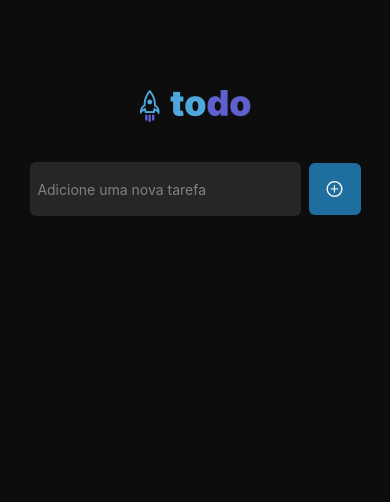
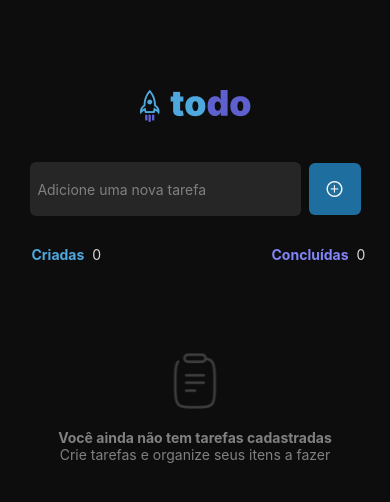
Before and after one commit to Limatrindade/challenge-to-do-list, a React Native app: screen / in a window 390 px wide. Shown: the top 502 px of the page. Built offline with nearby package versions, Linux system fonts and the light colour scheme.

Commit message:
feat: finally screen todo empty

```diff
--- a/src/screens/Home.tsx
+++ b/src/screens/Home.tsx
@@ -1,4 +1,4 @@
-import { View, StyleSheet, Image } from "react-native";
+import { View, StyleSheet, Image, Text } from "react-native";
 import TodoDescription from "../components/TodoDescription";
 
 export default function Home() {
@@ -8,6 +8,23 @@ export default function Home() {
         <Image source={require('../../assets/Logo.png')} />
       </View>
       <TodoDescription/>
+      <View style={styles.containerReminder}>
+        <View style={styles.reminderCriadas}>
+          <Text style={styles.criadas}>Criadas</Text>
+          <Text style={styles.label}>0</Text>
+        </View>
+
+        <View style={styles.reminderConcluidas}>
+          <Text style={styles.concluidas}>Concluídas</Text>
+          <Text style={styles.label}>0</Text>
+        </View>
+      </View>
+
+      <View style={styles.containerEmpty}>
+        <Image source={require('../../assets/Clipboard.png')} style={{ width: 56, height: 56 }}/>
+        <Text style={styles.textEmptyLarge}>Você ainda não tem tarefas cadastradas</Text>
+        <Text style={styles.textEmptySmall}>Crie tarefas e organize seus itens a fazer</Text>
+      </View>
     </View>
   )
 }
@@ -20,5 +37,52 @@ const styles = StyleSheet.create({
   containerLogo: {
     marginTop: 90,
     marginBottom: 40
+  },
+  containerReminder: {
+    flexDirection: "row",
+    width: 327,
+    height: 19,
+    justifyContent: "space-between",
+    marginTop: 30
+  },
+  reminderCriadas: {
+    flexDirection: "row",
+    width: 87,
+    gap: 8
+  },
+  criadas: {
+    color: "#4EA8DE",
+    fontSize: 14,
+    fontWeight: "bold",
+  },
+  label: {
+    color: "#D9D9D9"
+  },
+  reminderConcluidas: {
+    flexDirection: "row",
+    width: 87,
+    gap: 8
+  },
+  concluidas: {
+    color: "#8284FA",
+    fontSize: 14,
+    fontWeight: "bold",
+  },
+  containerEmpty: {
+    width: 327,
+    height: 208,
+    alignItems: "center",
+    justifyContent: "center",
+    marginTop: 39
+  },
+  textEmptyLarge: {
+    color: "#808080",
+    fontWeight: "bold",
+    fontSize: 14,
+    marginTop: 20
+  },
+  textEmptySmall: {
+    color: "#808080",
+    fontSize: 14
   }
 })
```
Also changed, not shown: assets/Clipboard.png (added).
